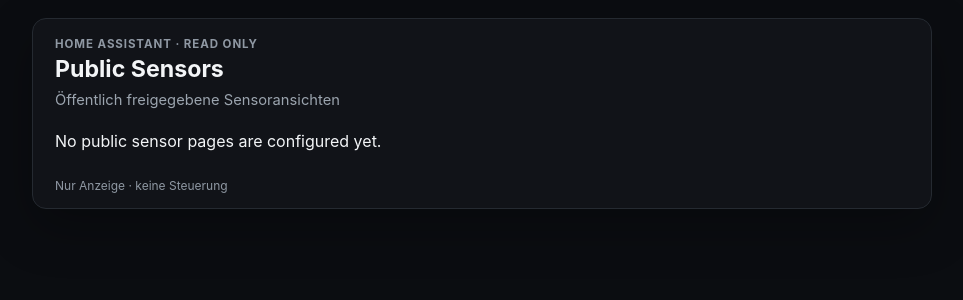
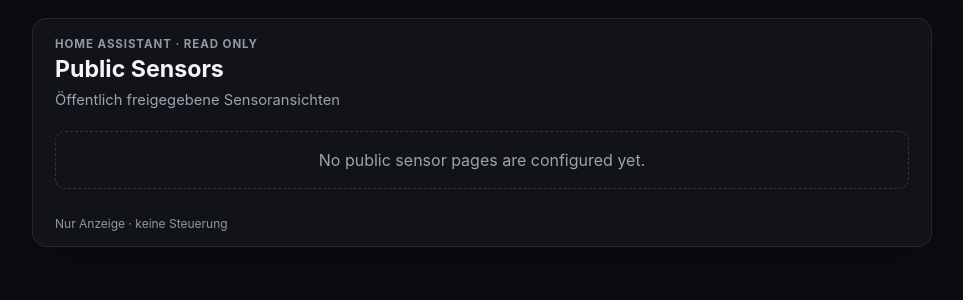
Before and after one commit to ErnstFinkAG/ha_add-ons, a Flask app: template public_sensors/templates/directory.html in a window 1280 px wide. Shown: the top 300 px of the page, without its empty margins (158-1121 px from the left). Run offline with Flask 3, Linux system fonts and the light colour scheme; the template is opened without the code that fills it, so the values that code supplies are empty; some libraries are stand-ins or nearby versions.

Commit message:
Sanitize static/style.css

```diff
--- a/public_sensors/static/style.css
+++ b/public_sensors/static/style.css
@@ -330,3 +330,12 @@ canvas {
   color: #ffffff;
   outline: none;
 }
+
+
+.empty-state {
+  padding: 18px 16px;
+  border: 1px dashed #303740;
+  border-radius: 10px;
+  color: #9ba4ae;
+  text-align: center;
+}
```
